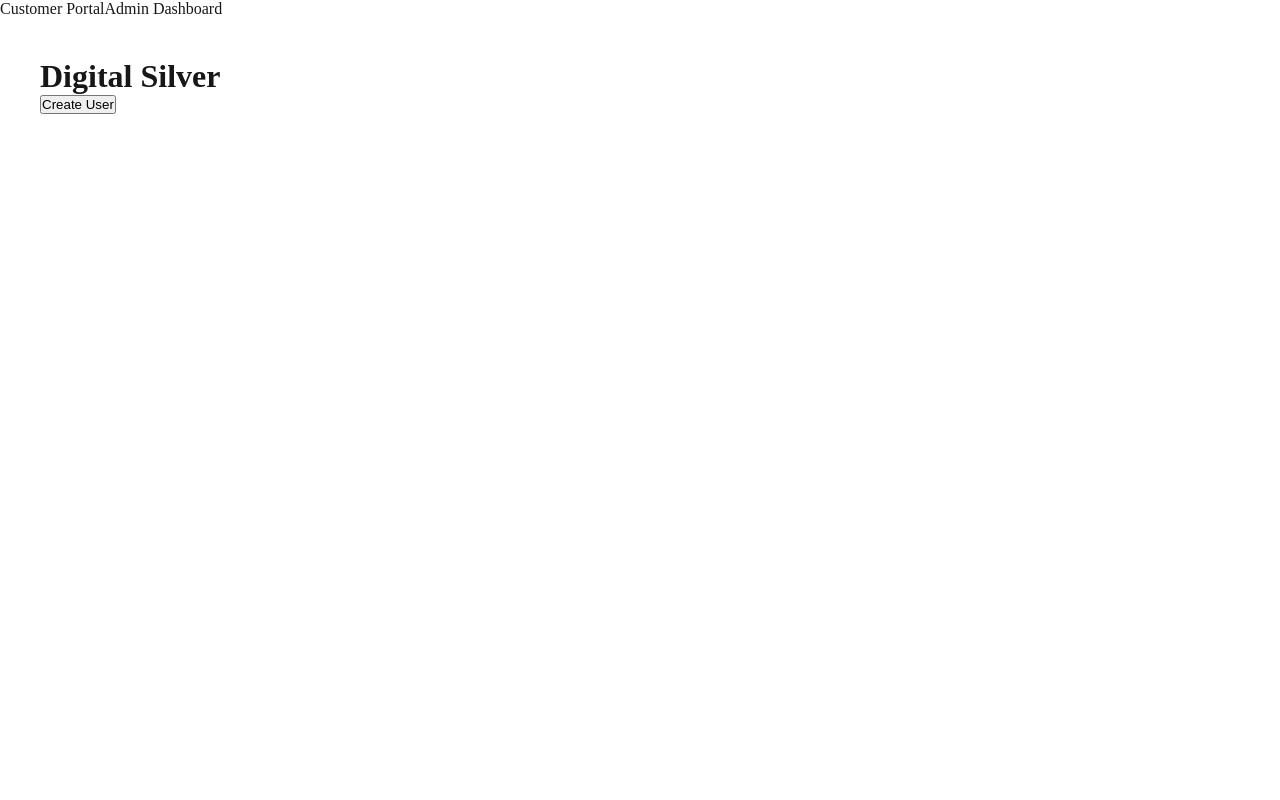
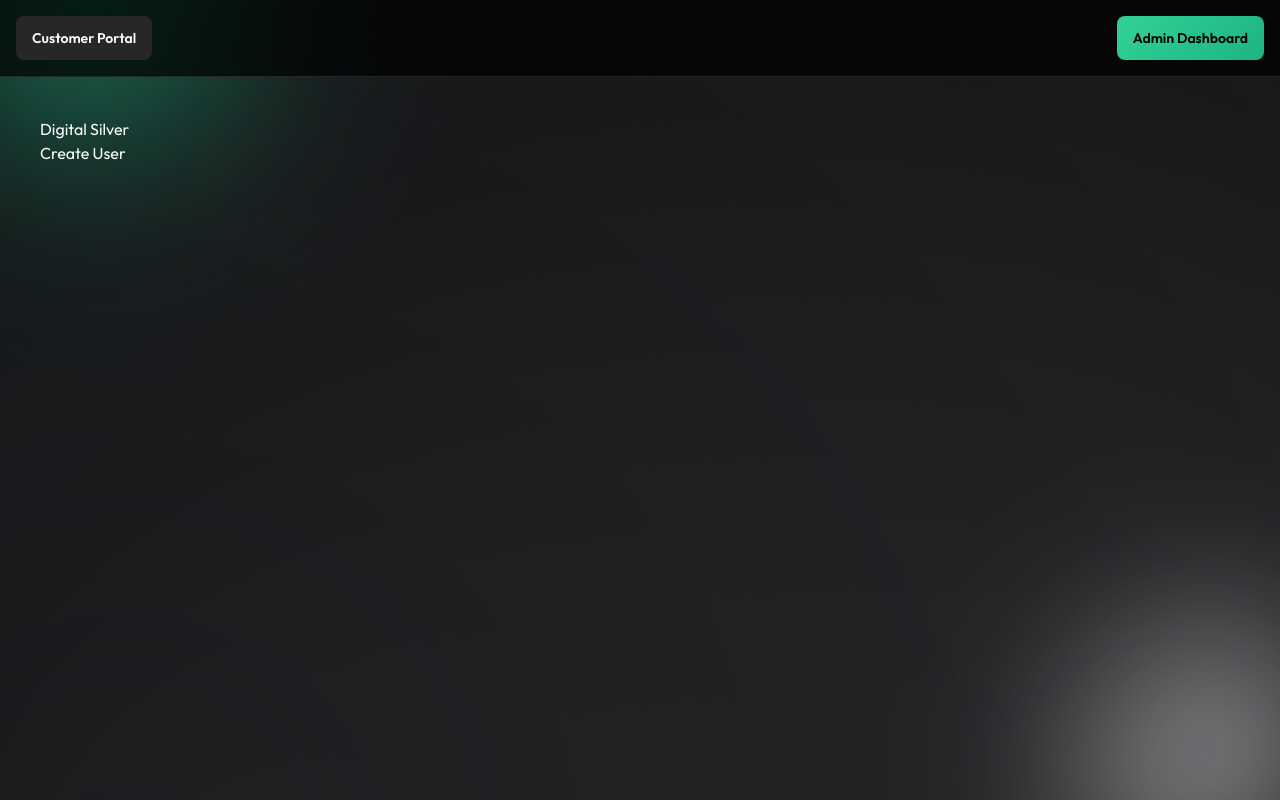
Before and after one commit to Devexhhh/SilvX-v0.1, a Next.js app in the folder apps/web/: page / in a window 1280 px wide. Built offline with nearby package versions, Linux system fonts and the light colour scheme.

Commit message:
added custom themes

```diff
--- a/apps/web/app/globals.css
+++ b/apps/web/app/globals.css
@@ -1,30 +1,34 @@
+@tailwind base;
+@tailwind components;
+@tailwind utilities;
+
 :root {
-  --background: #ffffff;
-  --foreground: #171717;
-}
-
-@media (prefers-color-scheme: dark) {
-  :root {
-    --background: #0a0a0a;
-    --foreground: #ededed;
-  }
+  --background: #09090b;
+  --foreground: #fafafa;
+  --card: #18181b;
+  --card-border: #27272a;
+  --emerald-primary: #10b981;
+  --emerald-hover: #059669;
+  --emerald-light: rgba(16, 185, 129, 0.1);
+  --silver-gradient: linear-gradient(135deg, #e4e4e7 0%, #a1a1aa 100%);
+  --emerald-gradient: linear-gradient(135deg, #34d399 0%, #059669 100%);
+  --danger: #ef4444;
+  --danger-light: rgba(239, 68, 68, 0.1);
 }
 
 html,
 body {
   max-width: 100vw;
   overflow-x: hidden;
-}
-
-body {
+  background-color: var(--background);
   color: var(--foreground);
-  background: var(--background);
+  font-family: var(--font-outfit), sans-serif;
+  margin: 0;
+  padding: 0;
 }
 
 * {
   box-sizing: border-box;
-  padding: 0;
-  margin: 0;
 }
 
 a {
@@ -32,19 +36,99 @@ a {
   text-decoration: none;
 }
 
-.imgDark {
-  display: none;
+@keyframes gradient-move {
+  0% {
+    background-position: 0% 0%;
+  }
+  50% {
+    background-position: 100% 100%;
+  }
+  100% {
+    background-position: 0% 0%;
+  }
 }
 
-@media (prefers-color-scheme: dark) {
-  html {
-    color-scheme: dark;
+@keyframes blob-float {
+  0%,
+  100% {
+    transform: translate3d(0, 0, 0) scale(1);
+  }
+  33% {
+    transform: translate3d(10%, -8%, 0) scale(1.1);
+  }
+  66% {
+    transform: translate3d(-12%, 6%, 0) scale(0.9);
+  }
+}
+
+@layer utilities {
+  .bg-motion-page {
+    position: relative;
+    isolation: isolate;
   }
 
-  .imgLight {
-    display: none;
+  .motion-page-layer {
+    pointer-events: none;
+    position: fixed;
+    inset: 0;
+    z-index: -1;
+    overflow: hidden;
+    background:
+      radial-gradient(circle at 0% 0%, rgba(52, 211, 153, 0.12), transparent 60%),
+      radial-gradient(circle at 100% 100%, rgba(244, 244, 245, 0.12), transparent 60%),
+      radial-gradient(circle at 50% 100%, rgba(24, 24, 27, 0.95), transparent 70%);
+    background-size: 200% 200%;
+    animation: gradient-move 14s ease-in-out infinite;
   }
-  .imgDark {
-    display: unset;
+
+  .motion-blob {
+    position: absolute;
+    width: 420px;
+    height: 420px;
+    border-radius: 9999px;
+    filter: blur(72px);
+    opacity: 0.75;
+    mix-blend-mode: screen;
+    animation: blob-float 22s ease-in-out infinite;
+  }
+
+  .motion-blob--emerald {
+    background: radial-gradient(circle at 30% 30%, rgba(16, 185, 129, 0.9), transparent 60%);
+  }
+
+  .motion-blob--silver {
+    background: radial-gradient(circle at 70% 70%, rgba(228, 228, 231, 0.8), transparent 60%);
+  }
+
+  .motion-blob--top-left {
+    top: -120px;
+    left: -80px;
+  }
+
+  .motion-blob--bottom-right {
+    right: -120px;
+    bottom: -80px;
+  }
+
+  .motion-blob--delay {
+    animation-delay: -8s;
+  }
+
+  .btn-motion-emerald {
+    position: relative;
+    z-index: 0;
+    overflow: hidden;
+    background-image: var(--emerald-gradient);
+    background-size: 220% 220%;
+    animation: gradient-move 5s ease-in-out infinite;
+  }
+
+  .btn-motion-silver {
+    position: relative;
+    z-index: 0;
+    overflow: hidden;
+    background-image: var(--silver-gradient);
+    background-size: 220% 220%;
+    animation: gradient-move 5s ease-in-out infinite;
   }
 }
```
